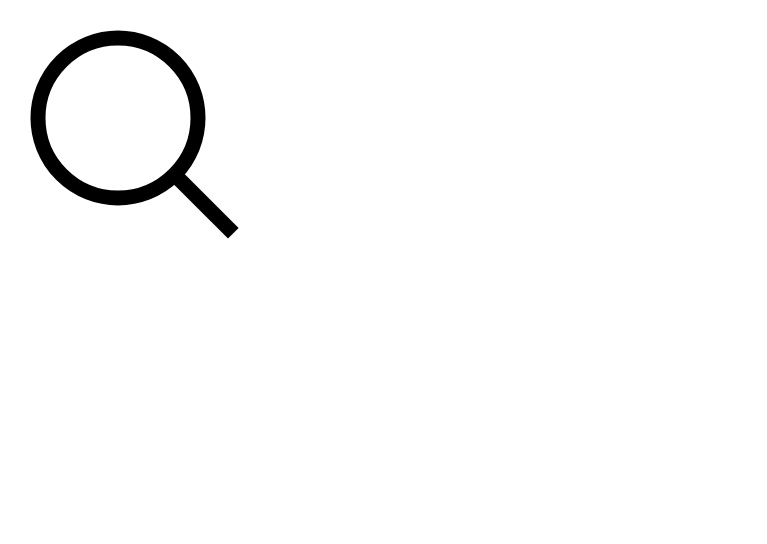
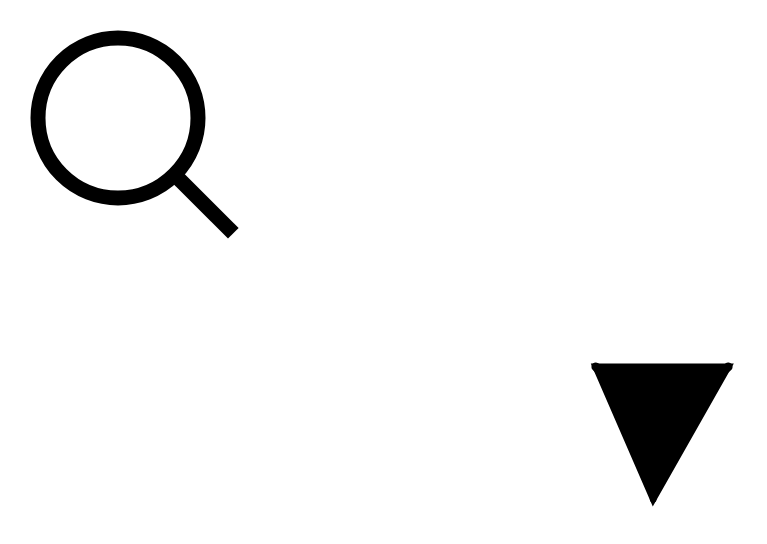
Before and after one commit to MinaTkh/SVG_project, a plain HTML site: page index.html in a window 1280 px wide. Shown: the whole page, without its empty margins (0-767 px from the left). Drawn offline with Linux system fonts and the light colour scheme.

Commit message:
added svg file and linked it to html document

```diff
--- a/index.html
+++ b/index.html
@@ -3,6 +3,7 @@
 <head>
     <meta charset="UTF-8">
     <meta name="viewport" content="width=device-width, initial-scale=1.0">
+    <link rel="svg-file" href="images/triangle.svg">
     <title>SVG</title>
 </head>
 <body>
@@ -10,5 +11,8 @@
         <circle cx="110" cy="110" r="80" stroke-width="15" fill="white" stroke="black"></circle>
         <line x1="170" y1="170" x2="220" y2="220" stroke-width="15" stroke="black" stroke-linecap="square"></line>
     </svg>
+    <svg>
+        <use href="images/triangle.svg#triangle"></use>
+    </svg>
 </body>
 </html>
```
Also changed, not shown: images/triangle.svg (added), 1 other file.
